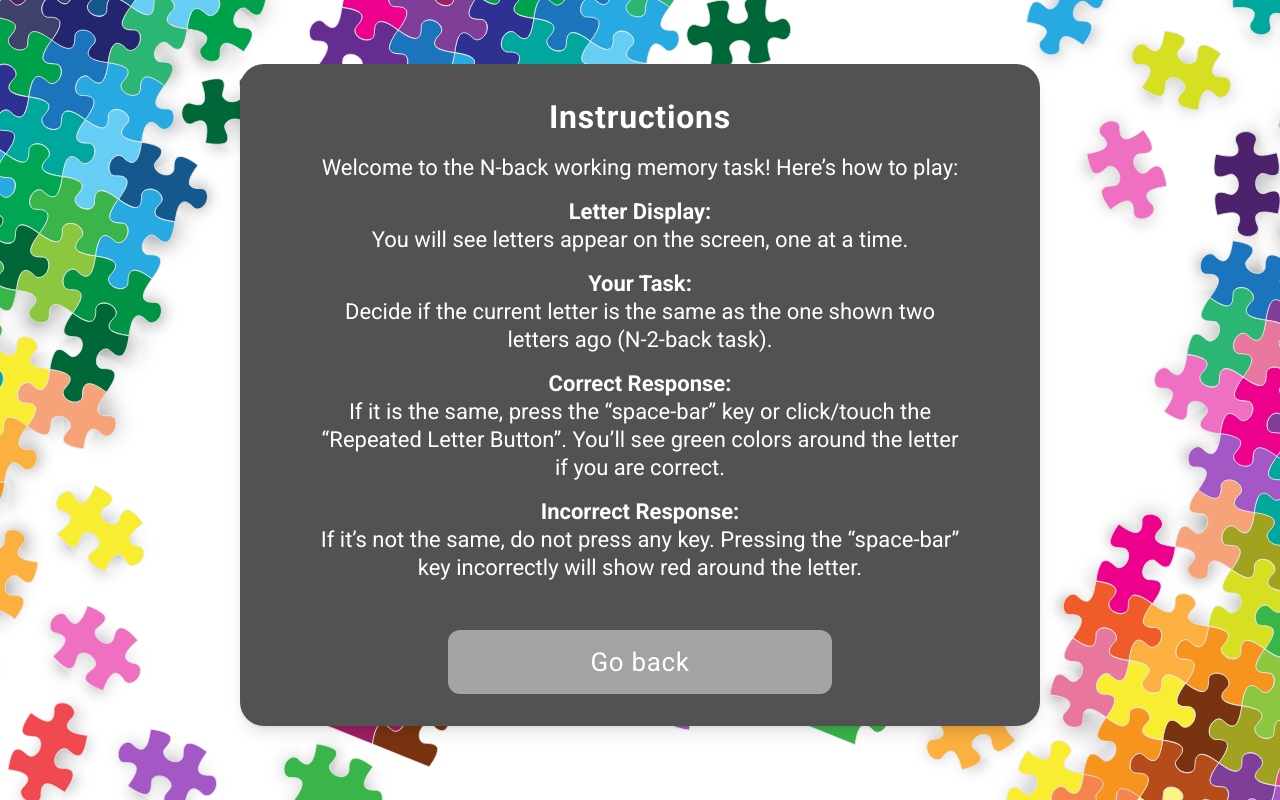
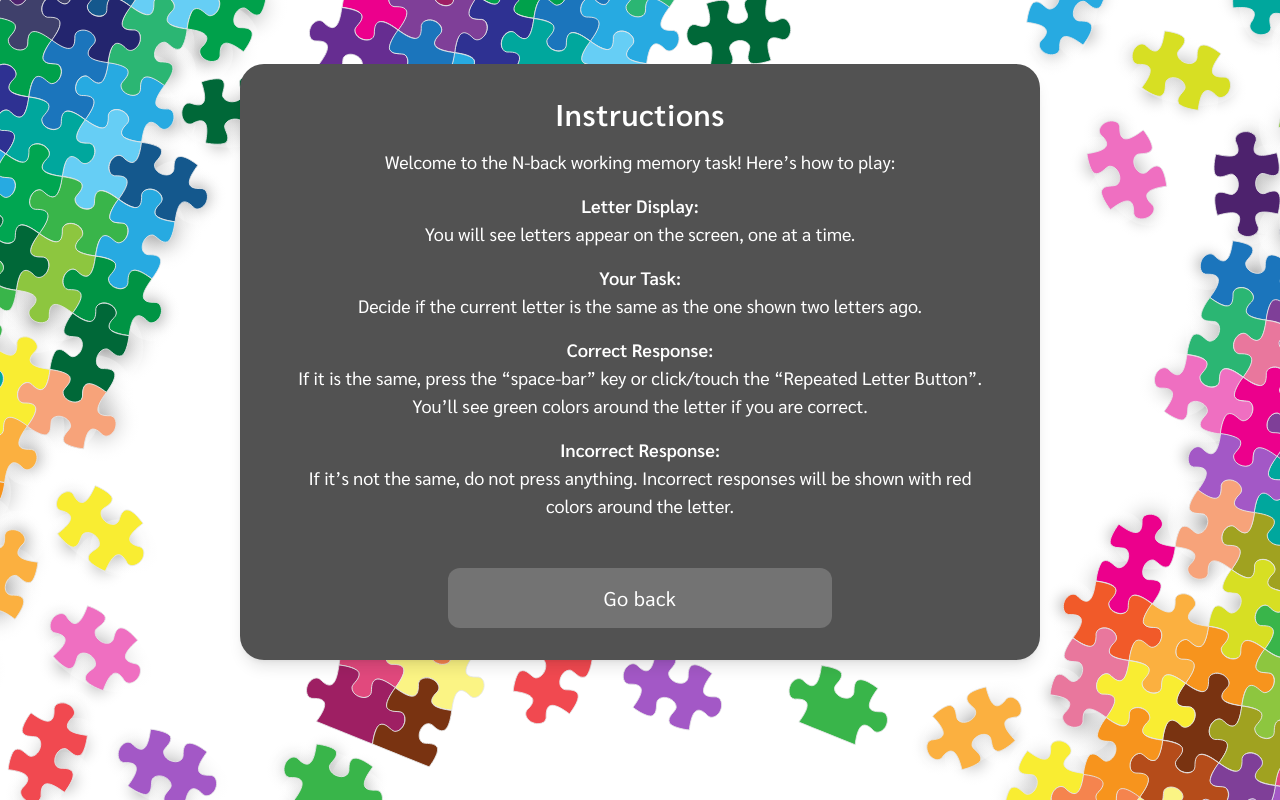
Before and after one commit to matt-powelldev2784/nback-task, a React (Vite) app: page / in a window 1280 px wide. Both pictures are taken after a click on the button "Instructions". Built offline with nearby package versions, Linux system fonts and the light colour scheme.

Commit message:
feat: chnage default font to saradun and update default sizes

```diff
--- a/src/components/home/Home.tsx
+++ b/src/components/home/Home.tsx
@@ -26,7 +26,7 @@ export const Home = () => {
       ) : null}
 
       {displayInstructions ? (
-        <div className="m-4 max-w-[800px] gap-4 rounded-3xl bg-neutral-600 p-6 text-lg text-white shadow-lg flexCol  sm:w-11/12 md:px-20 md:py-8">
+        <div className="m-4 mb-12 max-w-[800px] gap-4 rounded-3xl bg-neutral-600 p-6 text-white shadow-lg flexCol sm:w-11/12 sm:text-sm md:px-12 md:py-8 md:text-base">
           <p className="w-full text-center text-3xl font-bold tracking-wide text-white">
             Instructions
           </p>
@@ -45,7 +45,7 @@ export const Home = () => {
             <strong>Your Task:</strong>
             <br />
             Decide if the current letter is the same as the one shown two
-            letters ago (N-2-back task).
+            letters ago.
           </p>
 
           <p className="w-full text-center text-white">
@@ -59,13 +59,13 @@ export const Home = () => {
           <p className="w-full text-center text-white">
             <strong>Incorrect Response:</strong>
             <br />
-            If it’s not the same, do not press any key. Pressing the “space-bar”
-            key incorrectly will show red around the letter.
+            If it’s not the same, do not press anything. Incorrect responses
+            will be shown with red colors around the letter.
           </p>
 
           <button
             onClick={() => setDisplayInstructions(false)}
-            className="mt-8 w-96 max-w-full rounded-xl bg-neutral-400 text-xl tracking-wide text-white sm:p-2 md:p-4"
+            className="mt-8 max-w-full rounded-xl bg-neutral-500 text-xl tracking-wide text-white sm:w-11/12 sm:p-2 md:w-96 md:p-4"
           >
             Go back
           </button>
--- a/src/components/index.css
+++ b/src/components/index.css
@@ -1,4 +1,4 @@
-@import url('https://fonts.googleapis.com/css2?family=Roboto:wght@100;400;700&display=swap');
+@import url('https://fonts.googleapis.com/css2?family=Sarabun:wght@400;600&display=swap');
 
 
 
@@ -16,6 +16,7 @@ button {
 }
 
 * {
-  font-family: 'Roboto', sans-serif;
+ font-family: "Sarabun", sans-serif;
   font-weight: 400;
+  font-style: normal;
 }
--- a/tailwind.config.mjs
+++ b/tailwind.config.mjs
@@ -11,19 +11,21 @@ export default {
         md: '600px',
         lg: '1100px'
       },
-      fontFamily: {
-        sans: ['Roboto', 'sans-serif']
-      },
       fontSize: {
-        xs: ['11px', '16px'],
-        sm: ['14px', '20px'],
-        base: ['18px', '24px'],
-        lg: ['22px', '28px'],
-        xl: ['26px', '32px'],
-        '2xl': ['29px', '36px'],
-        '3xl': ['32px', '42px'],
-        '5xl': ['52px', '64px'],
-        '10xl': ['208px', '256px']
+        xs: ['12px', '18px'],
+        sm: ['15px', '21px'],
+        base: ['18px', '28px'],
+        lg: ['18px', '28px'],
+        xl: ['20px', '28px'],
+        '2xl': ['24px', '32px'],
+        '3xl': ['30px', '36px'],
+        '4xl': ['36px', '40px'],
+        '5xl': ['48px', '52px'],
+        '6xl': ['60px', '64px'],
+        '7xl': ['72px', '80px'],
+        '8xl': ['96px', '104px'],
+        '9xl': ['128px', '136px'],
+        '10xl': ['160px', '168px']
       }
     }
   },
```
